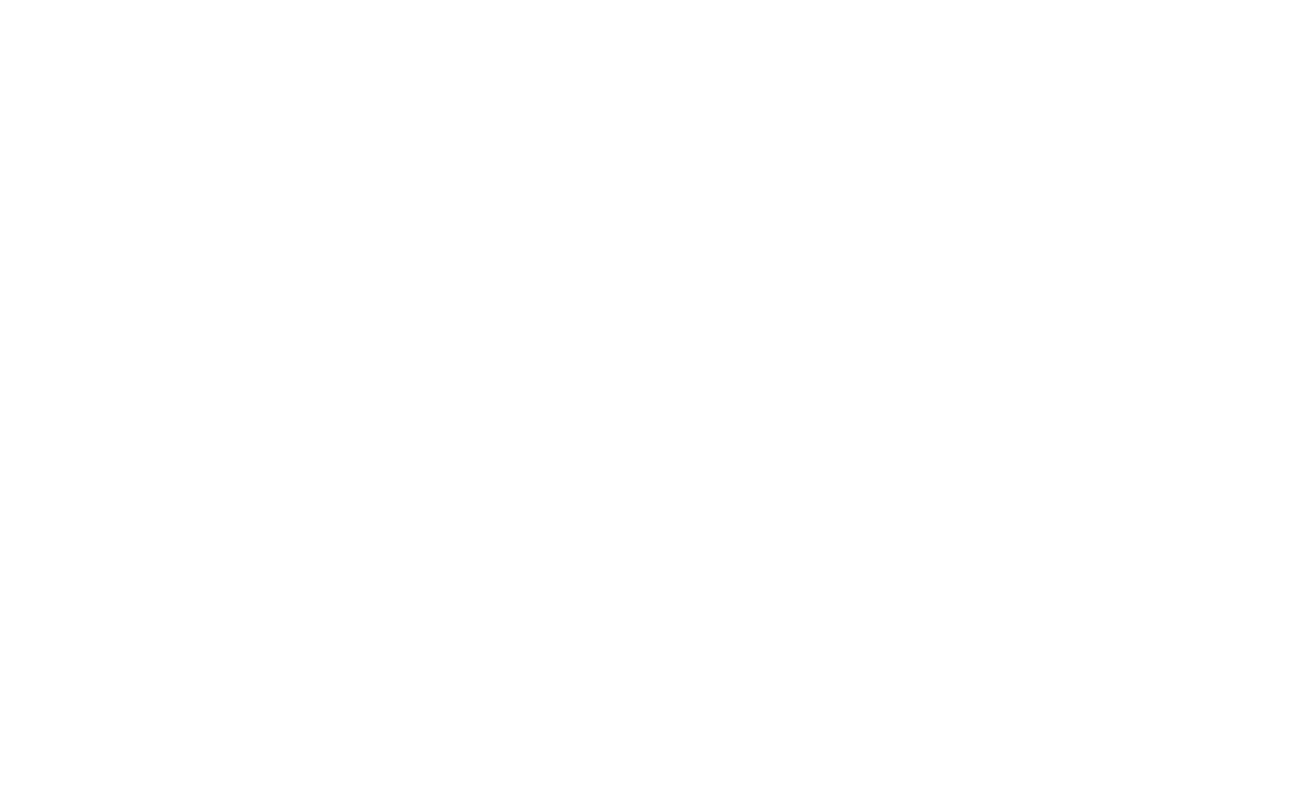
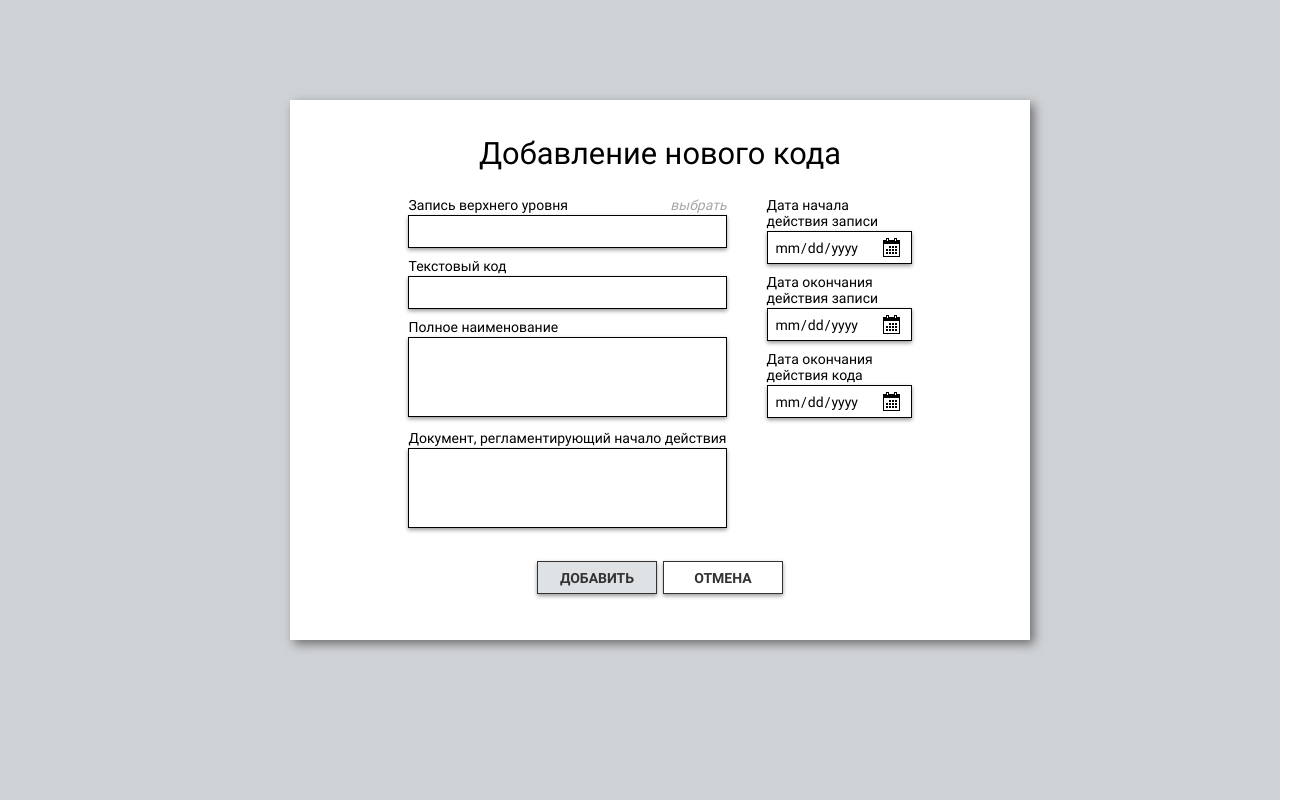
Before and after one commit to don1andrew/nsi-prototype, an Angular app: page /insurance_types/add-record in a window 1280 px wide. Before the commit this address led to /. Shown: the whole page, 1315 px wide, since content can reach past the window. Built offline with nearby package versions, Linux system fonts and the light colour scheme.

Commit message:
added add/rm rows

```diff
--- a/projects/nsi/src/app/SERVICES/data.service.ts
+++ b/projects/nsi/src/app/SERVICES/data.service.ts
@@ -7,12 +7,17 @@ import { HandbookData, IHandbookRow } from '../tsfiles/mock-table-data'
 })
 
 export class DataService {
-    // private
 
-    private data!: HandbookData;
+    // private data!: HandbookData;
 
     getData(rows: number = 45): IHandbookRow[] {
         return HandbookData.getData(rows);
     }
+    addRecord(record: IHandbookRow): void {
+      HandbookData.addRecord(record);
+    }
+    deleteRecords(id: number[]): void {
+      HandbookData.deleteRecords(id);
+    }
     constructor () {}
 }
--- /dev/null
+++ b/projects/nsi/src/app/add-record/add-record.component.css
@@ -0,0 +1,75 @@
+.blur {
+	position: absolute;
+	top: 0;
+	left: 0;
+	width: 100%;
+	height: 100%;
+	opacity: .5;
+	background-color: var(--grayblue);
+	/*filter: blur(3px);*/
+}
+section {
+	position: relative;
+	width: 700px;
+	height: 500px;
+	margin: 100px auto 0;
+	padding: 20px;
+	background-color: #fff;
+	box-shadow: 4px 4px 10px hsl(0deg 0% 43%);
+}
+h1 {
+	text-align: center;
+	margin: 15px;
+}
+form {
+	width: fit-content;
+	margin: auto;
+}
+form > div {
+	display: inline-block;
+	vertical-align: top;
+	margin: 0 20px;
+
+}
+form p {
+	margin: 10px 0px 2px 0px;
+}
+[name="choose"] {
+	margin-right: 0;
+	float: right;
+	font-style: italic;
+    color: var(--note-gray);
+}
+div > input,
+input[type="date"],
+textarea {
+	width: 100%;
+}
+textarea {
+	resize: none;
+	outline: none;
+	height: 80px;
+    border: 1px solid black;
+    box-sizing: border-box;
+    box-shadow: 0 2px 4px #999;
+    font: inherit;
+    /*width: 150px;*/
+    padding: 5px 8px 5px 7px;
+}
+/*input[type="date"] {
+	width: 150px;
+}
+.text-input-area {
+
+}*/
+.date-input-area {
+	width: 145px;
+}
+[class][class].buttons-wrap {
+    display: block;
+    width: fit-content;
+    margin: 30px auto;
+}
+a.filter-button {
+    margin: 0 3px;
+}
--- /dev/null
+++ b/projects/nsi/src/app/add-record/add-record.component.html
@@ -0,0 +1,31 @@
+<div class="blur"></div>
+<section>
+    <h1>Добавление нового кода</h1>
+    <form class="fields">
+        <div class="text-input-area">
+            <p>Запись верхнего уровня<a name="choose">выбрать</a></p>
+            <input type="text" name="" #topLevel>
+            <p>Текстовый код</p>
+            <input type="text" name="" #code>
+            <p>Полное наименование</p>
+            <textarea #fullname></textarea>
+            <!-- <input type="text" name=""> -->
+            <p>Документ, регламентирующий начало действия</p>
+            <!-- <input type="text" name=""> -->
+            <textarea #doc></textarea>
+        </div>
+        <div class="date-input-area">
+            <p>Дата начала действия записи</p>
+            <input type="date" name="date1" #recordStartDate>
+            <p>Дата окончания действия записи</p>
+            <input type="date" name="date1" #recordEndDate>
+            <p>Дата окончания действия кода</p>
+            <input type="date" name="date1" #codeEndDate>
+        </div>
+        <div class="buttons-wrap">
+            <a (click)="onAdd(topLevel.value, code.value, fullname.value, recordStartDate.value,
+            recordEndDate.value, codeEndDate.value)" name="werg" class="filter-button button">Добавить</a>
+            <a routerLink="../" class="filter-button button">Отмена</a>
+        </div>
+    </form>
+</section>
--- /dev/null
+++ b/projects/nsi/src/app/add-record/add-record.component.ts
@@ -0,0 +1,30 @@
+import { Component, OnInit } from '@angular/core';
+import { Router } from '@angular/router';
+
+import { IHandbookRow } from '../tsfiles/mock-table-data';
+import { DataService } from '../SERVICES/data.service';
+
+@Component({
+  selector: 'app-add-record',
+  templateUrl: './add-record.component.html',
+  styleUrls: ['../insurance-types/insurance-types.component.css',
+  './add-record.component.css']
+})
+export class AddRecordComponent implements OnInit {
+
+  constructor(private router: Router, private dataService: DataService) { }
+
+  ngOnInit(): void {
+  }
+
+  onAdd(...params:string[]): void {
+    this.dataService.addRecord({id: 0, fullname: params[2], code: params[1], codeEndDate: params[5],
+                                recordEndDate: params[4], recordStatus: 'Новая', recordStartDate: params[3]});
+    this.router.navigate(['/insurance_types']);
+
+    params.forEach(str => {
+      console.log(str);
+    });
+  }
+
+}
--- a/projects/nsi/src/app/app-routing.module.ts
+++ b/projects/nsi/src/app/app-routing.module.ts
@@ -3,11 +3,13 @@ import { RouterModule, Routes } from '@angular/router';
 import {StartViewComponent} from './start-view/start-view.component';
 import {InsuranceTypesComponent} from './insurance-types/insurance-types.component';
 import {HandbooksListComponent} from './handbooks-list/handbooks-list.component';
+import {AddRecordComponent} from './add-record/add-record.component';
 
 const routes: Routes = [
   { path: '', component: StartViewComponent },
   { path: 'list', component: HandbooksListComponent },
   { path: 'insurance_types', component: InsuranceTypesComponent },
+  { path: 'insurance_types/add-record', component: AddRecordComponent },
 ];
 
 @NgModule({
--- a/projects/nsi/src/app/app.module.ts
+++ b/projects/nsi/src/app/app.module.ts
@@ -7,13 +7,15 @@ import { AppComponent } from './app.component';
 import { StartViewComponent } from './start-view/start-view.component';
 import { InsuranceTypesComponent } from './insurance-types/insurance-types.component';
 import { HandbooksListComponent } from './handbooks-list/handbooks-list.component';
+import { AddRecordComponent } from './add-record/add-record.component';
 
 @NgModule({
   declarations: [
     AppComponent,
     StartViewComponent,
     InsuranceTypesComponent,
-    HandbooksListComponent
+    HandbooksListComponent,
+    AddRecordComponent
   ],
   imports: [
     BrowserModule,
--- a/projects/nsi/src/app/insurance-types/insurance-types.component.css
+++ b/projects/nsi/src/app/insurance-types/insurance-types.component.css
@@ -139,6 +139,9 @@ table {
   border-collapse: collapse;
 
 }
+.hidden {
+  display: none;
+}
 th {
   background-color: var(--soft-grayblue);
 }
@@ -153,7 +156,7 @@ th:nth-child(1) {
   width: 35%;
 }
 td:first-child {
-  padding-left: 20px;
+  padding-left: 40px;
 }
 tr > :last-child {
   border-right: none;
@@ -174,6 +177,34 @@ th > .action-button {
 th:hover > .action-button {
   display: block;
 }
+
+/* stylize checkbox */
+td > [type="checkbox"] {
+  display: none;
+}
+tr:hover [type="checkbox"]+label::before,
+tr [type="checkbox"]:checked+label::before {
+  content: '';
+  display: flex;
+  justify-content: center;
+  align-items: flex-end;
+  position: absolute;
+  height: 22px;
+  width: 22px;
+  left: 5px;
+  top: 50%;
+  transform: translateY(-50%);
+  border: 1px solid #333333;
+  /* margin: 0; */
+  cursor: pointer;
+}
+tr [type="checkbox"]:checked+label::before {
+  /* display: flex; */
+  content: "\25a0";
+  font-size: 1.7em;
+  border-color: black;
+}
+
 .table-nav {
   display: flex;
   margin: 10px 0 auto 0;
--- a/projects/nsi/src/app/insurance-types/insurance-types.component.html
+++ b/projects/nsi/src/app/insurance-types/insurance-types.component.html
@@ -43,13 +43,15 @@
     <input (keydown.enter)="onSearchEnter($event)" #searchInput type="text" name="" placeholder="ПОИСК" class="search">
   </div>
 </div>
-<a (click)="debug()" class="action-button add disabled" title="Добавить запись"></a>
+<a routerLink="add-record" class="action-button add" title="Добавить запись"></a>
+<a class="action-button edit" [class.disabled]="buttonsDisabled.edit"></a>
 <a class="action-button submit disabled" title="Публикация записи"></a>
 <a class="action-button link disabled" title="Просмотр соответствий"></a>
-<a class="action-button remove disabled" title="Удалить запись"></a>
+<a (click)="onRemove(tableBody)" class="action-button remove" [class.disabled]="buttonsDisabled.remove" title="Удалить запись"></a>
 <a class="action-button attr disabled" title="Просмотр доп. атрибутов"></a>
-<a class="action-button add-field disabled" title="Добавить поле"></a>
+<a class="action-button add-field" title="Добавить поле"></a>
 <a class="action-button history disabled" title="Просмотр истории кода"></a>
+<a (click)="debug()" class="action-button"></a>
 <table>
   <thead>
   <tr>
@@ -61,9 +63,10 @@
     <th>Дата окончания действия кода<a class="action-button edit"></a></th>
   </tr>
   </thead>
-  <tbody>
-    <tr *ngFor="let td of displayData">
-      <td>{{td.fullname}}</td>
+  <tbody #tableBody>
+    <tr *ngFor="let td of displayData" >
+      <td><input type="checkbox" [id]="td.id" (change)="onCheckboxChange()"><label [for]="td.id"></label>{{td.fullname}}</td>
+      <td class="hidden">{{td.id}}</td>
       <td>{{td.recordStatus}}</td>
       <td>{{td.code}}</td>
       <td>{{td.recordStartDate}}</td>
--- a/projects/nsi/src/app/tsfiles/mock-table-data.ts
+++ b/projects/nsi/src/app/tsfiles/mock-table-data.ts
@@ -1,4 +1,5 @@
 export interface IHandbookRow {
+    id: number;
     fullname: string;
     recordStatus: string;
     code: string;
@@ -15,12 +16,12 @@ export class HandbookData {
     private static getMockDate(): string {
         return new Date(Date.now()-Math.random()*20*365*24*60*60*1000+10*365*24*60*60*1000).toLocaleDateString().replace('-','.');
     }
-
-    public static getData(rows: number): IHandbookRow[] {
+    private static generateData(rows: number): void {
         this.data = [];
         for (let i = 0; i < rows; i++) {
             let date: number = (Date.now()-Math.random()*20*365*24*60*60*1000+10*365*24*60*60*1000);
             this.data.push({
+                id: i,
                 fullname: `Запись справочника №${i+1}`,
                 recordStatus: this.status[Math.floor(Math.random()*2)],
                 code: this.code[Math.floor(Math.random()*2)],
@@ -30,8 +31,33 @@ export class HandbookData {
             });
 
         }
-        // this.data = _data;
+    }
+
+    public static getData(rows: number): IHandbookRow[] {
+        if (this.data.length === 0) {
+            this.generateData(rows);
+        }
         return this.data;
+    }
+    public static addRecord(record: IHandbookRow): void {
+        record.id = this.data.length+1;
+        record.fullname += `++ №${this.data.length+1}`
+        this.data.push(record);
+    }
+    public static deleteRecords(id: number[]): void {
+        console.log(id);
+        for (let idx = this.data.length-1; idx >= 0; idx--) {
+            if (id.includes(this.data[idx].id)) {
+                console.log(`found id: ${this.data[idx].id}, length: ${this.data.length}`);
+                this.data.splice(idx, 1);
+            }
+        }
+        // this.data.forEach((el, idx) => {
+        //     if (id.includes(el.id)) {
+        //         this.data.splice(idx, 1);
+        //         console.log(`found id: ${el.id}, length: ${this.data.length}`);
+        //     }
+        // })
     }
 }
 
```
Also changed, not shown: projects/nsi/src/app/insurance-types/insurance-types.component.ts (+47 -22 lines), 1 other file (tests, documents, lock files or other folders).
